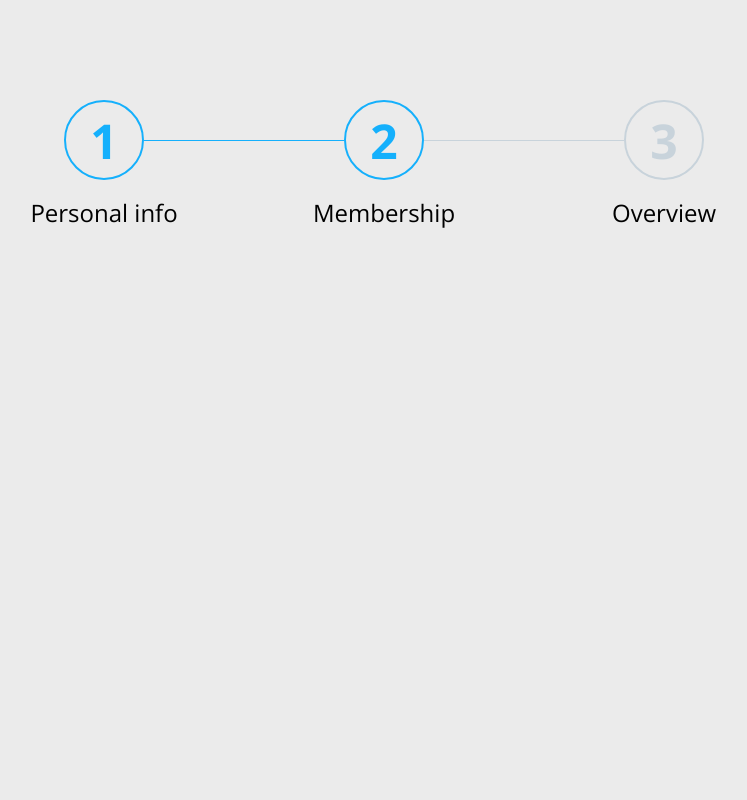
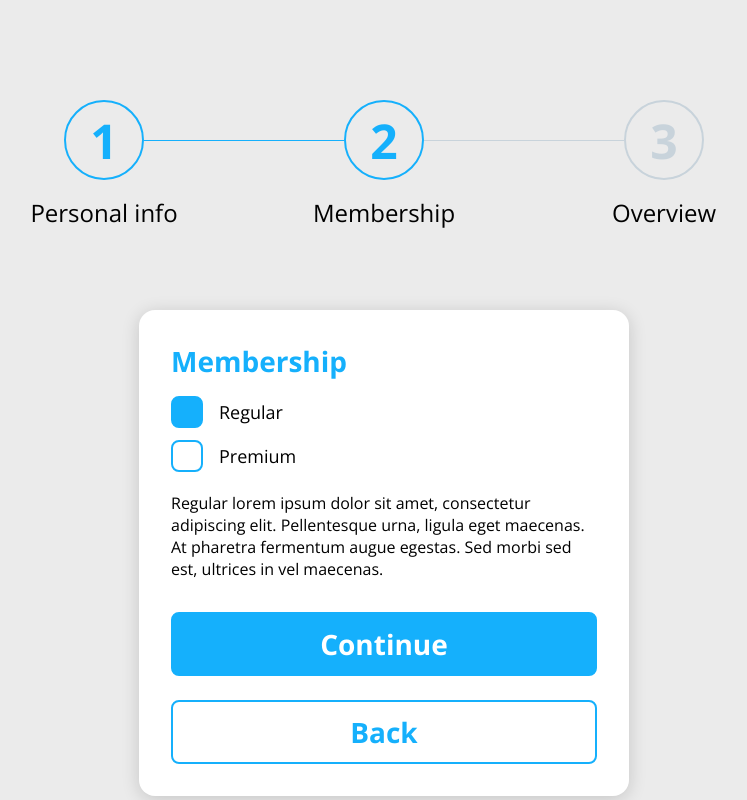
Before and after one commit to MrBuchnev/eleving, a Nuxt app: page /form/membership in a window 1280 px wide. Shown: the whole page, without its empty margins (256-1003 px from the left). Built offline with nearby package versions, Linux system fonts and the light colour scheme.

Commit message:
move data to FormContainer and add membership form

```diff
--- a/components/Form/FormContactInfo.vue
+++ b/components/Form/FormContactInfo.vue
@@ -1,18 +1,19 @@
 <template>
-  <form class="form" @submit="handleSubmit" novalidate>
+  <form novalidate>
     <h1 class="form-heading">{{ currentStep }}</h1>
 
     <Input
-      v-for="field in fields"
+      v-for="field in formData.fields"
       :key="field.name"
       :type="field.type"
       :label="field.label"
       :id="field.name"
       :name="field.name"
+      @input="handleInputValueChange(field, $event)"
     />
 
     <Input
-      v-for="phone in usedPhoneTypes"
+      v-for="phone in formData.usedPhoneTypes"
       :key="phone"
       type="tel"
       label="Phone"
@@ -22,6 +23,7 @@
       :dropdown-options="availablePhoneTypes"
       @select-option="handleSelectPhone"
       @remove-field="handleRemovePhone"
+      @input="handlePhoneValueChange(phone, $event)"
     />
 
     <button
@@ -72,39 +74,14 @@ export default {
   },
 
   props: {
-    currentStep: { type: String, required: true, default: '' }
+    currentStep: { type: String, required: true, default: '' },
+    formData: { type: Object, required: false, default: () => ({}) }
   },
 
   data() {
     return {
-      fields: [
-        {
-          type: 'text',
-          label: 'First name',
-          name: 'firstname'
-        },
-        {
-          type: 'text',
-          label: 'Last name',
-          name: 'lastname'
-        },
-        {
-          type: 'email',
-          label: 'E-mail',
-          name: 'email'
-        },
-      ],
-
-      usedPhoneTypes: [
-        'Home',
-        'Work'
-      ],
-
-      availablePhoneTypes: [
-        'Mobile',
-        'Main',
-        'Other'
-      ]
+      usedPhoneTypes: this.formData.usedPhoneTypes,
+      availablePhoneTypes: this.formData.availablePhoneTypes
     }
   },
 
@@ -119,9 +96,12 @@ export default {
   },
 
   methods: {
-    handleSubmit() {
-      e.preventDefault()
-      console.log('Submitting form...');
+    handleInputValueChange(field, val) {
+      this.$emit('field-value-change', field, val);
+    },
+
+    handlePhoneValueChange(phone, val) {
+      this.$emit('phone-value-change', phone, val);
     },
 
     handleSelectPhone(prevOption, currentOption) {
@@ -138,11 +118,19 @@ export default {
 
       this.usedPhoneTypes.splice(index, 1);
       this.availablePhoneTypes.push(phoneType);
+
+      this.emitPhoneHandleEvent();
     },
 
     handleAddPhone() {
       this.usedPhoneTypes.push(this.availablePhoneTypes[0]);
       this.availablePhoneTypes.splice(0, 1);
+
+      this.emitPhoneHandleEvent();
+    },
+
+    emitPhoneHandleEvent() {
+      this.$emit('handle-phone-add-or-delete', this.usedPhoneTypes, this.availablePhoneTypes)
     }
   }
 }
--- /dev/null
+++ b/components/Form/FormMembership.vue
@@ -0,0 +1,151 @@
+<template>
+  <form novalidate>
+    <h1 class="form-heading">{{ currentStep }}</h1>
+
+    <Radio
+      name="membership"
+      :options="membershipNames"
+      :selected="selectedMembership"
+      @change="handleRadioValueChange"
+    />
+
+    <p class="membership-info">
+      {{ membershipInfo }}
+    </p>
+
+    <div class="btn-container">
+      <NuxtLink
+        v-if="currentStep !== 'Overview'"
+        class="btn btn--primary"
+        :to="nextStep"
+      >
+        Continue
+      </NuxtLink>
+
+      <button
+        v-if="currentStep === 'Overview'"
+        class="btn btn--primary"
+        type="submit"
+      >
+        Submit
+      </button>
+
+      <NuxtLink
+        v-if="currentStep !== 'Personal info'"
+        class="btn btn--secondary"
+        :to="prevStep"
+      >
+        Back
+      </NuxtLink>
+    </div>
+  </form>
+</template>
+
+<script>
+import Radio from '@/components/Form/Radio'
+
+export default {
+  name: 'FormMembership',
+
+  components: {
+    Radio
+  },
+
+  props: {
+    currentStep: { type: String, required: true, default: '' },
+    memberships: { type: Array, required: false, default: () => [] }
+  },
+
+  data() {
+    return {
+      membershipNames: this.memberships.map(item => item.label),
+      regularMembershipInfo:
+        'Regular lorem ipsum dolor sit amet, consectetur adipiscing elit. Pellentesque urna, ligula eget maecenas. At pharetra fermentum augue egestas. Sed morbi sed est, ultrices in vel maecenas.',
+      premiumMembershipInfo:
+        'Premium at pharetra fermentum augue egestas. Sed morbi sed est, ultrices in vel maecenas. Lorem ipsum dolor sit amet, consectetur adipiscing elit. Pellentesque urna, ligula eget maecenas.'
+    }
+  },
+
+  computed: {
+    nextStep() {
+      return this.currentStep === 'Personal info' ? '/form/membership' : '/form/overview'
+    },
+
+    prevStep() {
+      return this.currentStep === 'Overview' ? '/form/membership' : '/form/contact-info'
+    },
+
+    selectedMembership() {
+      return this.memberships.find(item => item.selected).label
+    },
+
+    membershipInfo() {
+      return this.selectedMembership === 'regular' ? this.regularMembershipInfo : this.premiumMembershipInfo
+    }
+  },
+
+  methods: {
+    handleRadioValueChange(val) {
+      this.$emit('radio-value-change', val);
+    }
+  }
+}
+</script>
+
+<style lang="scss" scoped>
+.form-heading {
+  font-family: $font-bold;
+  font-size: 28px;
+  line-height: 38px;
+  color: $primary;
+  margin-bottom: 16px;
+}
+
+.btn-container {
+  margin-top: 32px;
+}
+
+.btn {
+  display: block;
+  text-align: center;
+  width: 100%;
+  border: 2px solid;
+  border-radius: 8px;
+  font-family: $font-bold;
+  font-size: 28px;
+  line-height: 60px;
+  transition: background-color 0.2 linear, color 0.2s linear;
+
+  & + & {
+    margin-top: 24px;
+  }
+
+  &--primary {
+    border-color: $primary;
+    background-color: $primary;
+    color: $white;
+  }
+
+  &--secondary {
+    border-color: $primary;
+    background-color: $white;
+    color: $primary;
+  }
+
+  @media (hover: hover) {
+    &--primary:hover {
+      background-color: $white;
+      color: $primary;
+    }
+
+    &--secondary:hover {
+      background-color: $primary;
+      color: $white;
+    }
+  }
+}
+
+.membership-info {
+  margin-top: 20px;
+}
+</style>
--- a/components/Form/Input.vue
+++ b/components/Form/Input.vue
@@ -118,7 +118,10 @@ export default {
     },
 
     removeField() {
-      this.$emit('remove-field', this.name);
+      this.model = ''
+      this.$nextTick(() => {
+        this.$emit('remove-field', this.name)
+      })
     }
   }
 }
@@ -193,6 +196,7 @@ export default {
   &__option {
     font-family: $font-bold;
     padding: 12px 16px;
+    text-transform: capitalize;
   }
 }
 
@@ -205,6 +209,7 @@ export default {
   border: 2px solid $grey-3;
   border-radius: 8px;
   padding: 0 16px;
+  text-transform: capitalize;
 
   &--dropdown {
     border-radius: 8px 0 0 8px;
--- /dev/null
+++ b/components/Form/Radio.vue
@@ -0,0 +1,85 @@
+<template>
+  <div class="radio-btns">
+    <label v-for="(item, i) in options" :key="i" class="radio-btns__item">
+      <input
+        v-model="radioButtonValue"
+        type="radio"
+        :value="item"
+        :name="name"
+        class="radio-btns__item-input"
+      />
+
+      <span class="radio-btns__item-btn">
+        {{ item }}
+      </span>
+    </label>
+  </div>
+</template>
+
+<script>
+export default {
+  name: 'Radio',
+
+  props: {
+    name: { type: String, required: false, default: '' },
+    selected: { type: String, required: false, default: '' },
+    options: { type: Array, required: true }
+  },
+
+  data() {
+    return {
+      radioButtonValue: this.selected
+    }
+  },
+
+  watch: {
+    radioButtonValue(val) {
+      this.$emit('change', val)
+    }
+  }
+}
+</script>
+
+<style lang="scss" scoped>
+.radio-btns {
+  display: flex;
+  flex-direction: column;
+
+  &__item {
+    display: flex;
+    align-items: center;
+  }
+
+  &__item + &__item {
+    margin-top: 12px;
+  }
+
+  &__item-input {
+    display: none;
+  }
+
+  &__item-btn {
+    position: relative;
+    padding-left: 48px;
+    font-size: 18px;
+    line-height: 32px;
+    text-transform: capitalize;
+  }
+
+  &__item-btn::before {
+    content: '';
+    position: absolute;
+    left: 0;
+    width: 28px;
+    height: 28px;
+    border-radius: 8px;
+    border: 2px solid $primary;
+    background-color: $white;
+    transition: background-color 0.2s linear;
+  }
+
+  &__item-input:checked + &__item-btn::before {
+    background-color: $primary;
+  }
+}
+</style>
--- a/components/FormContainer.vue
+++ b/components/FormContainer.vue
@@ -4,8 +4,20 @@
 
     <FormContactInfo
       v-if="currentStep === 1"
-      class="section-form"
+      class="form"
+      :form-data="formData"
       :current-step="steps[currentStep - 1]"
+      @field-value-change="handleInputValueChange"
+      @phone-value-change="handlePhoneValueChange"
+      @handle-phone-add-or-delete="handlePhoneAddOrDelete"
+    />
+
+    <FormMembership
+      v-if="currentStep === 2"
+      class="form"
+      :memberships="formData.memberships"
+      :current-step="steps[currentStep - 1]"
+      @radio-value-change="handleRadioValueChange"
     />
   </div>
 </template>
@@ -13,18 +25,114 @@
 <script>
 import StepsNav from '@/components/Form/StepsNav'
 import FormContactInfo from '@/components/Form/FormContactInfo'
+import FormMembership from '@/components/Form/FormMembership'
 
 export default {
   name: 'FormContainer',
 
   components: {
     StepsNav,
-    FormContactInfo
+    FormContactInfo,
+    FormMembership
+  },
+
+  data() {
+    return {
+      formData: {
+        fields: [
+          {
+            type: 'text',
+            label: 'First name',
+            name: 'firstname',
+            value: ''
+          },
+          {
+            type: 'text',
+            label: 'Last name',
+            name: 'lastname',
+            value: ''
+          },
+          {
+            type: 'email',
+            label: 'E-mail',
+            name: 'email',
+            value: ''
+          },
+        ],
+
+        phones: [
+          {
+            type: 'home',
+            value: ''
+          },
+          {
+            type: 'work',
+            value: ''
+          },
+          {
+            type: 'mobile',
+            value: ''
+          },
+          {
+            type: 'main',
+            value: ''
+          },
+          {
+            type: 'other',
+            value: ''
+          }
+        ],
+
+        usedPhoneTypes: [
+          'home',
+          'work'
+        ],
+
+        availablePhoneTypes: [
+          'mobile',
+          'main',
+          'other'
+        ],
+
+        memberships: [
+          {
+            label: 'regular',
+            selected: true
+          },
+          {
+            label: 'premium',
+            selected: false
+          }
+        ]
+      }
+    }
   },
 
   props: {
     steps: { type: Array, required: true, default: () => [] },
     currentStep: { type: Number, required: true, default: 1 }
+  },
+
+  methods: {
+    handleInputValueChange(field, val) {
+      const changedField = this.formData.fields.find(item => item.name === field.name)
+      changedField.value = val
+    },
+
+    handlePhoneValueChange(phone, val) {
+      const changedPhone = this.formData.phones.find(item => item.type === phone)
+      changedPhone.value = val
+    },
+
+    handlePhoneAddOrDelete(used, available) {
+      this.usedPhoneTypes = used
+      this.availablePhoneTypes = available
+    },
+
+    handleRadioValueChange(val) {
+      this.formData.memberships.forEach(item => item.selected = false)
+      this.formData.memberships.find(item => item.label === val).selected = true
+    }
   }
 }
 </script>
@@ -36,7 +144,13 @@ export default {
   padding: 0 24px;
 }
 
-.section-form {
+.form {
+  width: 100%;
+  max-width: 490px;
+  background-color: $white;
+  box-shadow: 0 3px 18px #00000029;
+  border-radius: 16px;
+  padding: 32px;
   margin: 130px auto 0;
 }
 </style>
--- a/pages/form/contact-info.vue
+++ b/pages/form/contact-info.vue
@@ -6,7 +6,7 @@
 import FormContainer from '@/components/FormContainer'
 
 export default {
-  name: 'Contact Info',
+  name: 'ContactInfo',
 
   components: {
     FormContainer,
```
